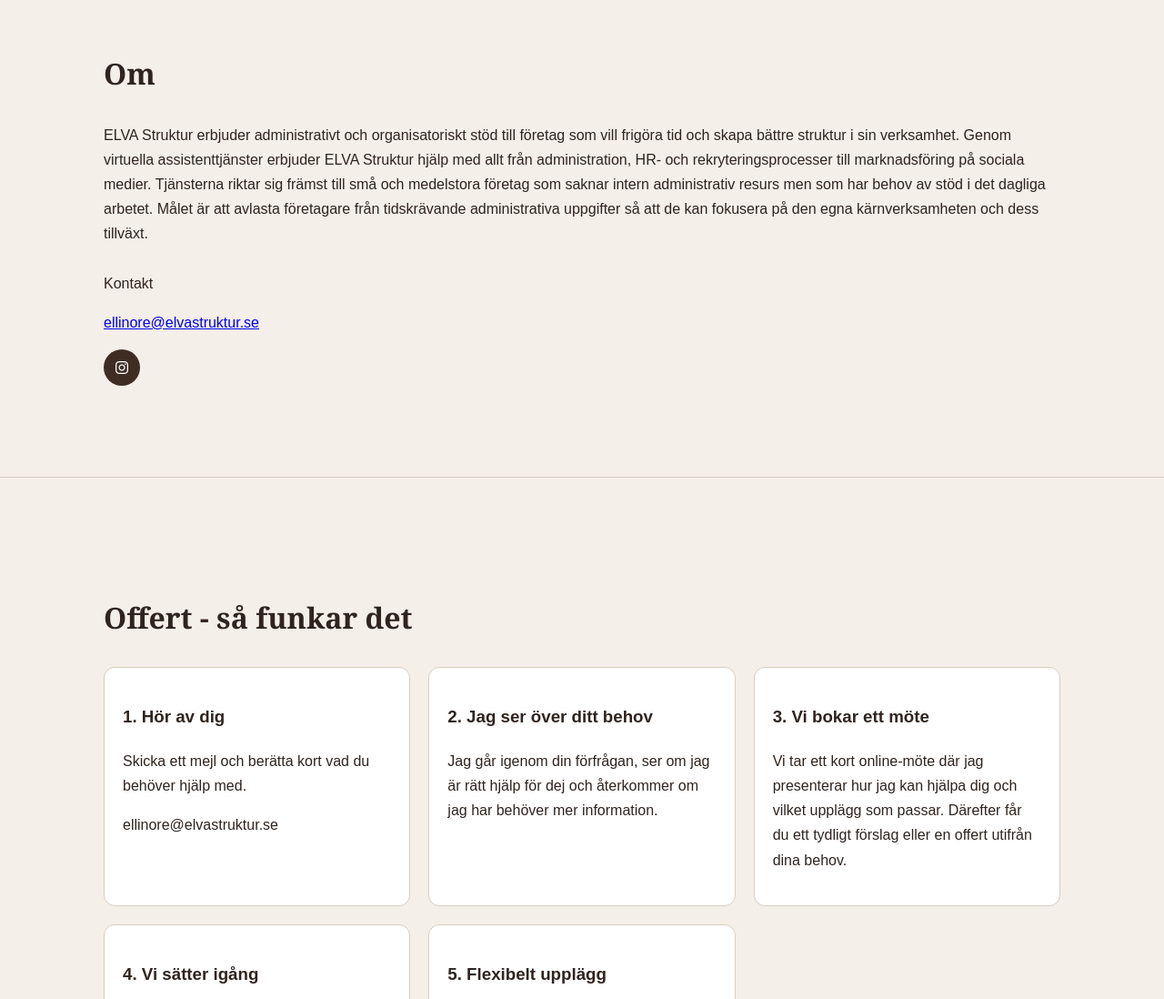
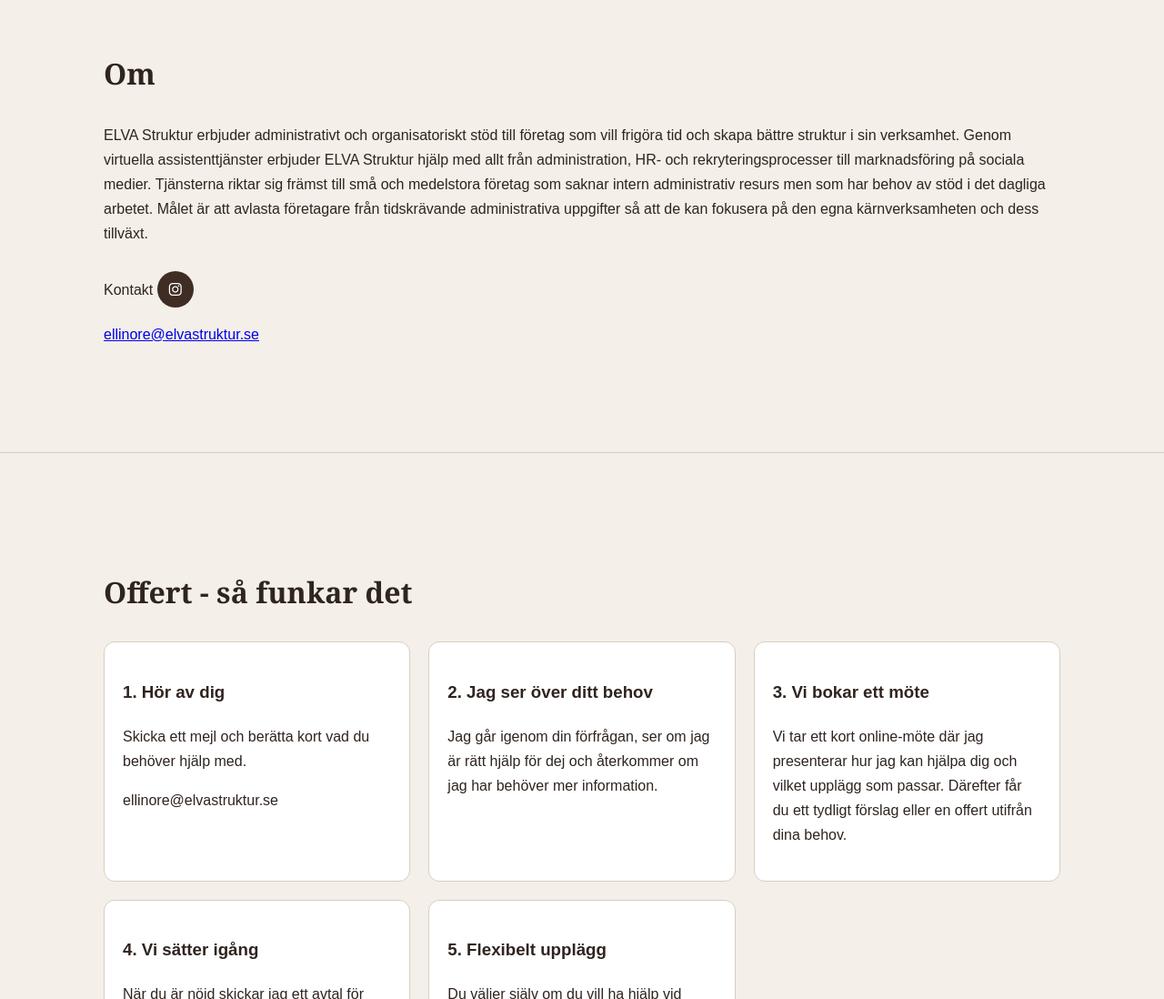
Before and after one commit to ELVAStruktur/elvastruktur.github.io, a plain HTML site: page index.html in a window 1280 px wide. Shown: the part 1876-2974 px from the top of the page at 91% size. Drawn offline with Linux system fonts and the light colour scheme.

Commit message:
Update index.html

```diff
--- a/index.html
+++ b/index.html
@@ -231,15 +231,13 @@
 Genom virtuella assistenttjänster erbjuder ELVA Struktur hjälp med allt från administration, HR- och rekryteringsprocesser till marknadsföring på sociala medier. Tjänsterna riktar sig främst till små och medelstora företag som saknar intern administrativ resurs men som har behov av stöd i det dagliga arbetet.
 Målet är att avlasta företagare från tidskrävande administrativa uppgifter så att de kan fokusera på den egna kärnverksamheten och dess tillväxt.
 <br><br>
-Kontakt
+Kontakt <a class="insta-icon" href="https://instagram.com/elvastruktur" target="_blank">
+      <i class="fa-brands fa-instagram"></i>
+    </a>
 <p><a href="mailto:ellinore@elvastruktur.se">
   ellinore@elvastruktur.se
 </a></p>
 
-
-    <a class="insta-icon" href="https://instagram.com/elvastruktur" target="_blank">
-      <i class="fa-brands fa-instagram"></i>
-    </a>
   </div>
 </section>
 
```
